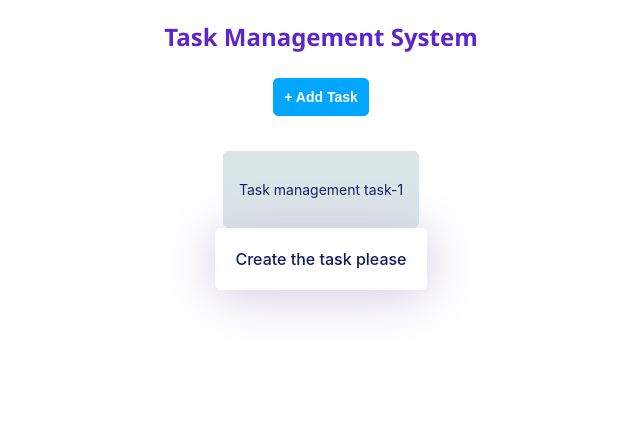
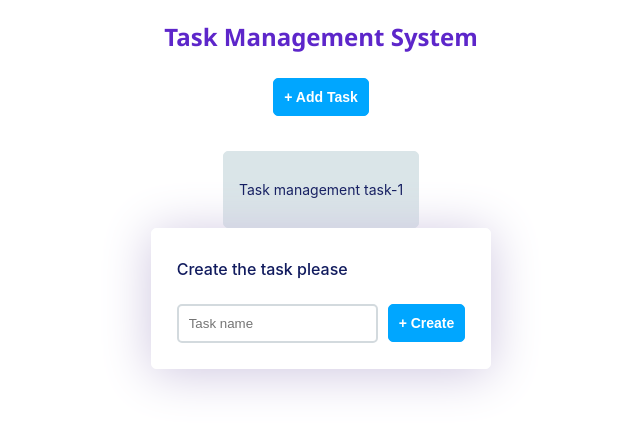
Before and after one commit to aysellunlu/task-managemenr, a React (Create React App) app: page / in a window 1280 px wide. Shown: the top 430 px of the page, without its empty margins (319-959 px from the left). Built offline with nearby package versions, Linux system fonts and the light colour scheme.

Commit message:
modal edit

```diff
--- a/src/components/Modal/Modal.jsx
+++ b/src/components/Modal/Modal.jsx
@@ -1,4 +1,6 @@
 import React from "react";
+import Button from "../Button/Button";
+import Input from "../Input/Input";
 import ModalText from "../Text/ModalText";
 import "./Modal.css";
 
@@ -6,6 +8,8 @@ const Modal = (props) => {
   return (
     <div className="modal-bg">
       <ModalText text={props.info} />
+      <Input placeholder={props.placeholder}/>
+      <Button buttonText={props.modalBtnText}/>
     </div>
   );
 };
--- a/src/components/Text/Text.css
+++ b/src/components/Text/Text.css
@@ -14,4 +14,5 @@
   color: rgb(17, 27, 94);
   font-weight: 500;
   font-size: 16px;
+  margin: 10px 10px 20px 5px;
 }
--- a/src/pages/Page.js
+++ b/src/pages/Page.js
@@ -14,7 +14,11 @@ const Page = () => {
       <div className="table-container">
         <Table taskText="Task management task-1" />
       </div>
-      <Modal info="Create the task please"/>
+      <Modal
+        info="Create the task please"
+        placeholder="Task name"
+        modalBtnText="+ Create"
+      />
     </div>
   );
 };
```
